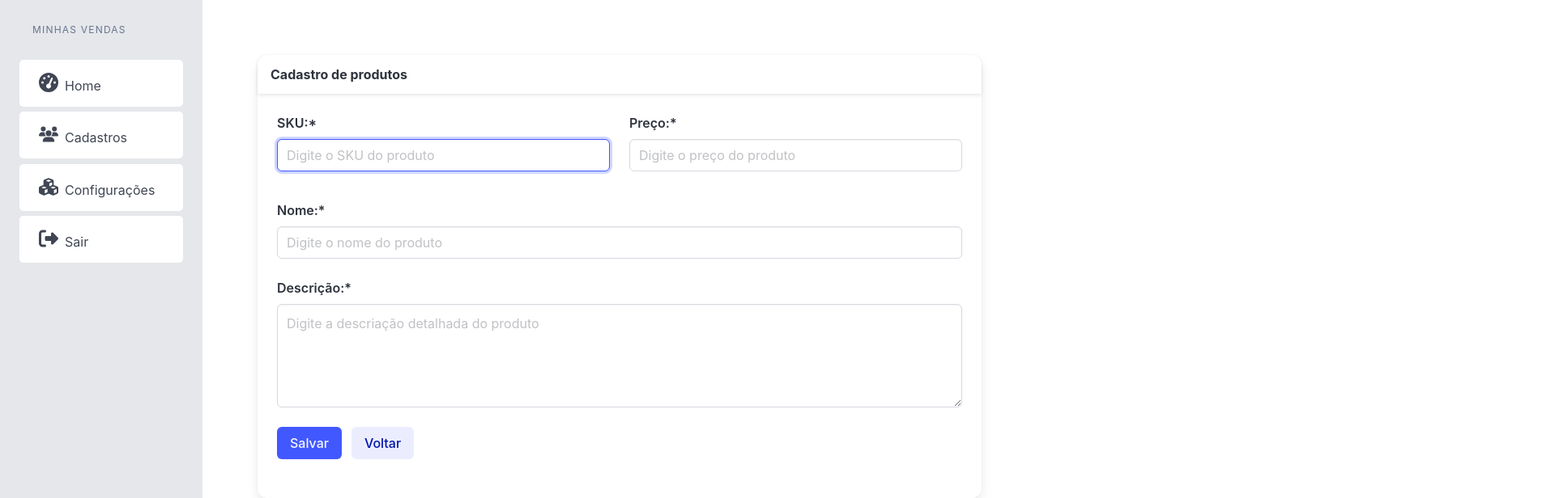
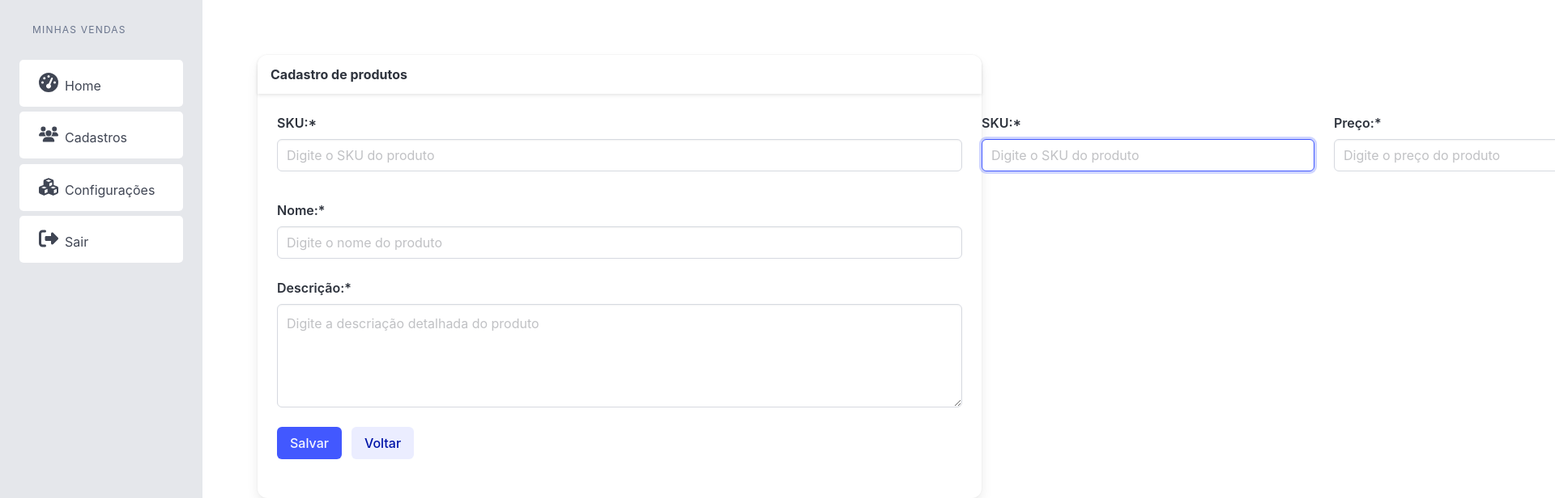
Before and after one commit to emersonpessoa01/vendas-app, a Next.js app: page /pages/cadastro/produtos in a window 1280 px wide. Shown: the top 616 px of the page at 81% size, 1920 px wide, since content can reach past the window. Built offline with nearby package versions, Linux system fonts and the light colour scheme.

Commit message:
Upload initial :rocket:

```diff
--- /dev/null
+++ b/src/components/common/index.tsx
@@ -0,0 +1 @@
+export  { Input } from "./input";
--- /dev/null
+++ b/src/components/common/input/index.tsx
@@ -0,0 +1,28 @@
+interface InputProps {
+  onChange?: (value: string) => void;
+  label: string;
+  columnClasses?: string;
+}
+
+export const Input: React.FC<InputProps> = ({ onChange, label, columnClasses }) => {
+  return <div className={`field column ${columnClasses}`}>
+    <label htmlFor="inputSku" className="label">
+      {label}
+    </label>
+    <div className="control">
+      <input
+        id="inputSku"
+        autoFocus
+        className="input"
+        type="text"
+        placeholder="Digite o SKU do produto"
+        value={""}
+        onChange={(event) => {
+            if(onChange) {
+                onChange(event.target.value);
+            }
+        }}
+      />
+    </div>
+  </div>
+};
--- a/src/components/index.ts
+++ b/src/components/index.ts
@@ -1,3 +1,4 @@
 export { Layout } from "./layout";
 export { Menu } from "./layout/menu";
 export { CadastroProdutos } from "./produtos";
+export { Input } from "./common";
--- a/src/components/produtos/cadastro/index.tsx
+++ b/src/components/produtos/cadastro/index.tsx
@@ -1,11 +1,11 @@
 "use client";
 import React, { useState } from "react";
-import { Layout } from "components";
+import { Layout, Input } from "components";
 export const CadastroProdutos: React.FC = () => {
-  const [sku, setSku] = useState("");
-  const [preco, setPreco] = useState("");
-  const [nome, setNome] = useState("");
-  const [descricao, setDescricao] = useState("");
+  const [sku, setSku] = useState<string>("");
+  const [preco, setPreco] = useState<string>("");
+  const [nome, setNome] = useState<string>("");
+  const [descricao, setDescricao] = useState<string>("");
 
   const submit = () => {
     const produto = {
@@ -20,6 +20,7 @@ export const CadastroProdutos: React.FC = () => {
   return (
     <Layout titulo="Cadastro de produtos">
       <div className="columns">
+        <Input label=" SKU:*" columnClasses="is-full" onChange={setSku} value={sku} />
         <div className="field column is-half">
           <label htmlFor="inputSku" className="label">
             SKU:*
@@ -44,7 +45,10 @@ export const CadastroProdutos: React.FC = () => {
             <input
               id="inputPreco"
               className="input"
-              type="text"
+              type="number"
+              step="0.1"
+              min={0}
+              max={10000}
               placeholder="Digite o preço do produto"
               value={preco}
               onChange={(event) => setPreco(event.target.value)}
```
